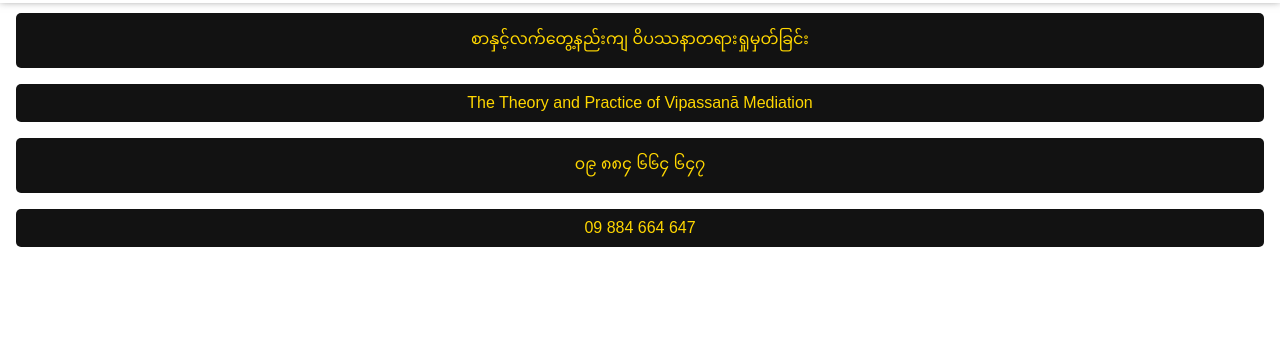
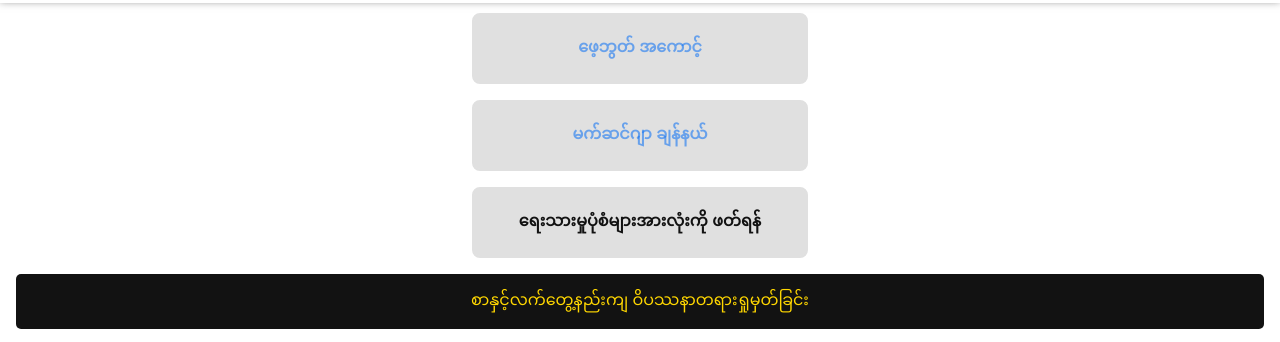
Before and after one commit to charitytheinfiniteuniverse/charitytheinfiniteuniverse.github.io, a plain HTML site: page index.html in a window 1280 px wide. Shown: the part 797-1139 px from the top of the page. Drawn offline with Linux system fonts and the light colour scheme.

Commit message:
Update index.html

```diff
--- a/index.html
+++ b/index.html
@@ -33,6 +33,31 @@ text-decoration:none; font-weight:bold;">
 ယူကျူ့ ချန်နယ်
 </a>
 
+<a href="https://www.facebook.com/share/1GGdiTWtre/"
+target="_blank" class="app-btn"
+style="display:block; text-align:center; margin:1rem auto; padding:1rem; max-width:300px;
+background-color:#E0E0E0; color:rgba(24, 119, 242, 0.6); border:2px solid #E0E0E0; border-radius:8px;
+text-decoration:none; font-weight:bold;">
+ဖေ့ဘွတ် ပေ့
+  </a>
+
+<a href="https://www.facebook.com/share/16rVjC1mpj/"
+target="_blank" class="app-btn"
+style="display:block; text-align:center; margin:1rem auto; padding:1rem; max-width:300px;
+background-color:#E0E0E0; color:rgba(24, 119, 242, 0.6); border:2px solid #E0E0E0; border-radius:8px;
+text-decoration:none; font-weight:bold;">
+ဖေ့ဘွတ် အကောင့်
+</a>
+
+<a href="https://m.me/cm/AbbOK4454e5yeuna/?send_source=cm%3Acopy_invite_link"
+target="_blank" class="app-btn"
+style="display:block; text-align:center; margin:1rem auto; padding:1rem; max-width:300px;
+background-color:#E0E0E0; color:rgba(24, 119, 242, 0.6); border:2px solid #E0E0E0; border-radius:8px;
+text-decoration:none; font-weight:bold;">
+မက်ဆင်ဂျာ ချန်နယ်
+</a>
+
+
 <a href="https://candy-mahogany-70a.notion.site/salaryatana-219caaa974498080979ed2f7db6f812c?source=copy_link"
 target="_blank" class="app-btn"
 style="display:block; text-align:center; margin:1rem auto; padding:1rem; max-width:300px;
```
